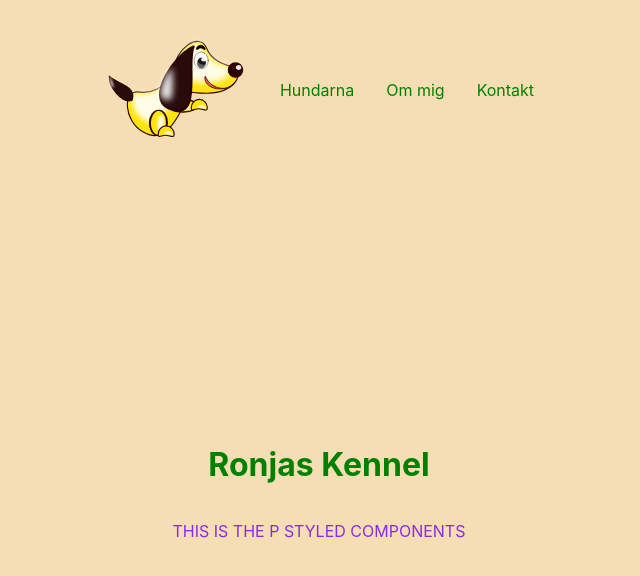
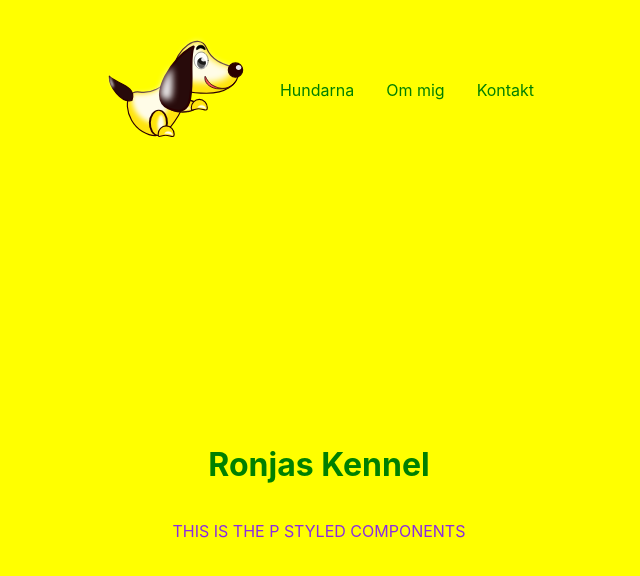
Before and after one commit to albinnilssonafsillen/fridaskennel, a Next.js app: page / in a window 1280 px wide. Shown: the top 576 px of the page, without its empty margins (321-961 px from the left). Built offline with nearby package versions, Linux system fonts and the light colour scheme.

Commit message:
change background color

```diff
--- a/styles/globals.css
+++ b/styles/globals.css
@@ -4,7 +4,7 @@ body {
   margin: 0;
   font-family: -apple-system, BlinkMacSystemFont, Segoe UI, Roboto, Oxygen,
     Ubuntu, Cantarell, Fira Sans, Droid Sans, Helvetica Neue, sans-serif;
-    background-color: wheat;
+    background-color: yellow;
     color: green
 }
 
```
